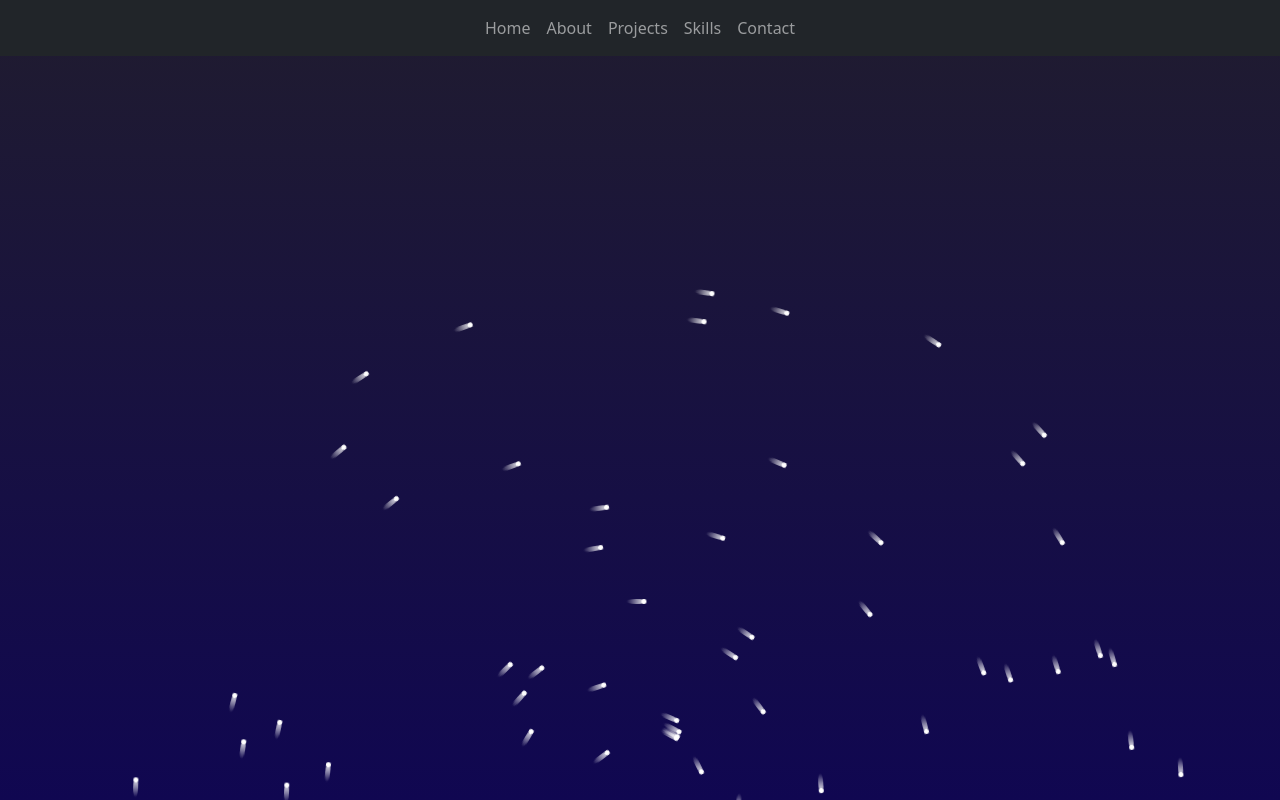
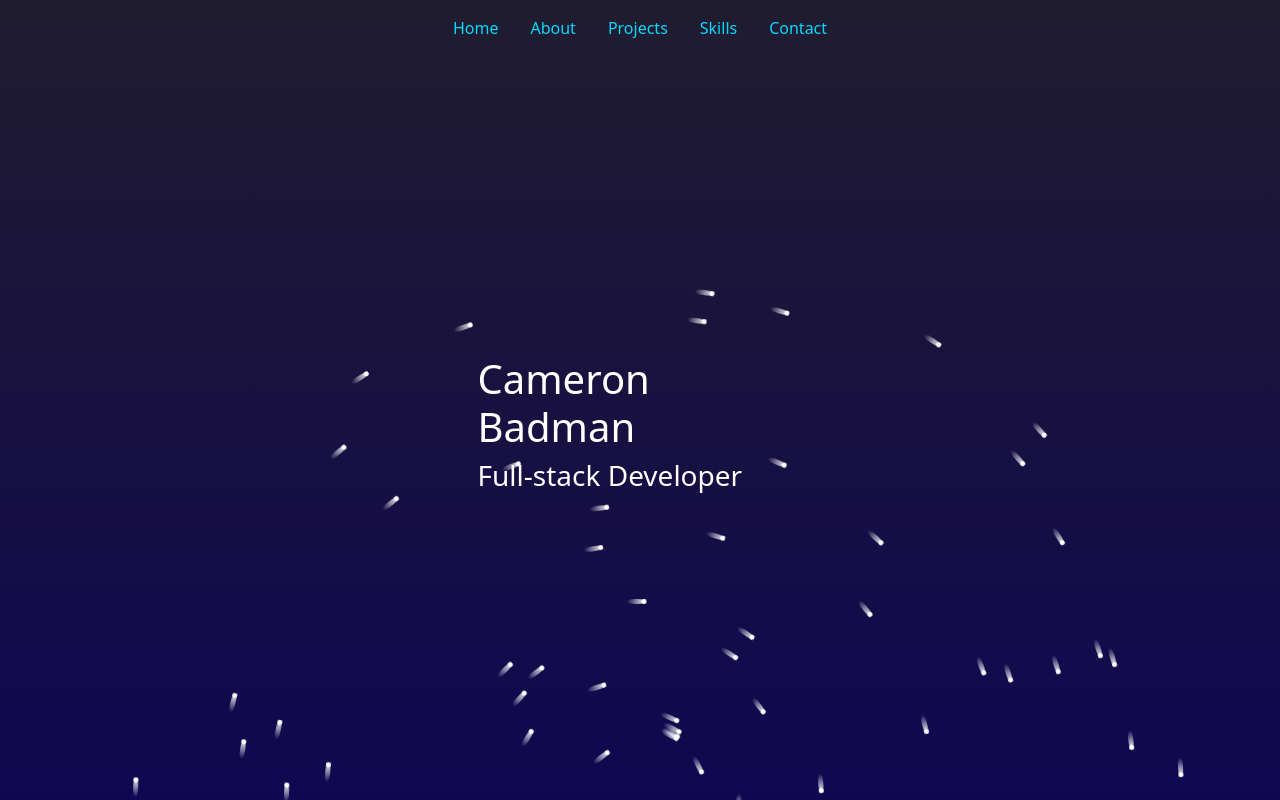
Before and after one commit to cameronbad/cameronbad.github.io, a PHP site: page / in a window 1280 px wide. Run offline with PHP 8.4, Linux system fonts and the light colour scheme; some libraries are stand-ins or nearby versions.

Commit message:
Colour adjustments
Adjusting colour and hover effects of some of the pages content.

```diff
--- a/index.html
+++ b/index.html
@@ -9,27 +9,27 @@
 </head>
 <body>
     <main class="min-100vh">
-        <nav class="navbar navbar-expand-sm sticky-top navbar-dark bg-dark">
+        <nav class="navbar navbar-expand-sm sticky-top">
             <div class="container">
-                <button class="navbar-toggler" type="button" data-bs-toggle="collapse" data-bs-target="#navbarCollapse" aria-controls="navbarCollapse" aria-expanded="false" aria-label="Toggle navigation">
-                    <span class="navbar-toggler-icon"></span>
+                <button class="navbar-toggler primary-text" type="button" data-bs-toggle="collapse" data-bs-target="#navbarCollapse" aria-controls="navbarCollapse" aria-expanded="false" aria-label="Toggle navigation">
+                    <span class="navbar-toggler-icon primary-text"></span>
                 </button>
                 <div class="collapse navbar-collapse" id="navbarCollapse">
                     <ul class="navbar-nav mx-auto mb-md-0">
-                        <li class="nav-item">
-                            <a class="nav-link" page="home.html">Home</a>
+                        <li class="nav-item mx-2">
+                            <a class="nav-link primary-text" page="home.html">Home</a>
                         </li>
-                        <li class="nav-item">
-                            <a class="nav-link" page="about.html">About</a>
+                        <li class="nav-item mx-2">
+                            <a class="nav-link primary-text" page="about.html">About</a>
                         </li>
-                        <li class="nav-item">
-                            <a class="nav-link" page="projects.html">Projects</a>
+                        <li class="nav-item mx-2">
+                            <a class="nav-link primary-text" page="projects.html">Projects</a>
                         </li>
-                        <li class="nav-item">
-                            <a class="nav-link" page="skills.html">Skills</a>
+                        <li class="nav-item mx-2">
+                            <a class="nav-link primary-text" page="skills.html">Skills</a>
                         </li>
-                        <li class="nav-item">
-                            <a class="nav-link" page="contact.html">Contact</a>
+                        <li class="nav-item mx-2">
+                            <a class="nav-link primary-text" page="contact.html">Contact</a>
                         </li>
                     </ul>
                 </div>
@@ -108,6 +108,15 @@
     <script src="https://code.jquery.com/jquery-3.7.1.min.js" integrity="sha256-/JqT3SQfawRcv/BIHPThkBvs0OEvtFFmqPF/lYI/Cxo=" crossorigin="anonymous"></script>
     <script src="https://kit.fontawesome.com/a3b46c02f6.js" crossorigin="anonymous"></script>
     <script>
+        //On page open
+        $.ajax({
+            url: "./pages/home.html",
+            method: "GET",
+            success: function(data) {
+                $('.content-box').html(data);
+            }
+        })
+
         //Navbar
         $(document).on("click", '.nav-link', function() {
             //Get page location
--- a/style.css
+++ b/style.css
@@ -6,6 +6,39 @@
 
 main {
     background: linear-gradient(to bottom, #201c2f 0%, #100751 100%);
+}
+
+.primary-text {
+    color: #04D9FF;
+}
+.navbar-toggler {
+    border-color: #04D9FF;
+}
+.navbar-toggler-icon {
+    filter: invert(69%) sepia(15%) saturate(5735%) hue-rotate(145deg) brightness(103%) contrast(100%);
+}
+
+.nav-item {
+    position: relative;
+    cursor: pointer;
+}
+
+.nav-item:after {
+    content: "";
+    width: 100%;
+    height: 10%;
+    position: absolute;
+    bottom: .5rem;
+    z-index: -1;
+    pointer-events: none;
+}
+.nav-item:hover:after {
+    filter: blur(.5rem);
+    background: #04D9FF;
+}
+
+.nav-link:hover {
+    color: #04D9FF;
 }
 
 .content-box {
```
Also changed, not shown: other parts of style.css (+30 -0 lines), pages/about.html (+6 -6 lines), pages/projects.html (+6 -6 lines).
